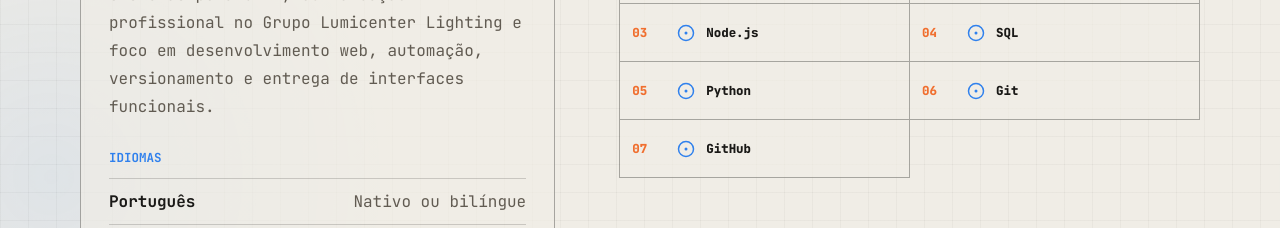
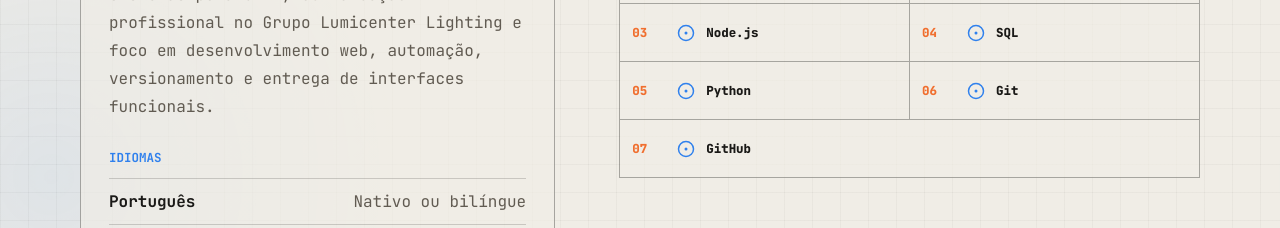
Before and after one commit to Artur-Falavinha/projeto_individual_curriculo_online, a React (Vite) app: page / in a window 1280 px wide. Shown: the part 1180-1408 px from the top of the page. Built offline with nearby package versions, Linux system fonts and the light colour scheme.

Commit message:
fix: alinhar ultimo item da stack

```diff
--- a/src/styles.css
+++ b/src/styles.css
@@ -472,6 +472,10 @@ a:focus-visible {
   font-weight: 900;
 }
 
+.competencia:last-of-type:nth-of-type(odd) {
+  grid-column: 1 / -1;
+}
+
 .competencia__indice {
   color: var(--cor-laranja);
 }
```
